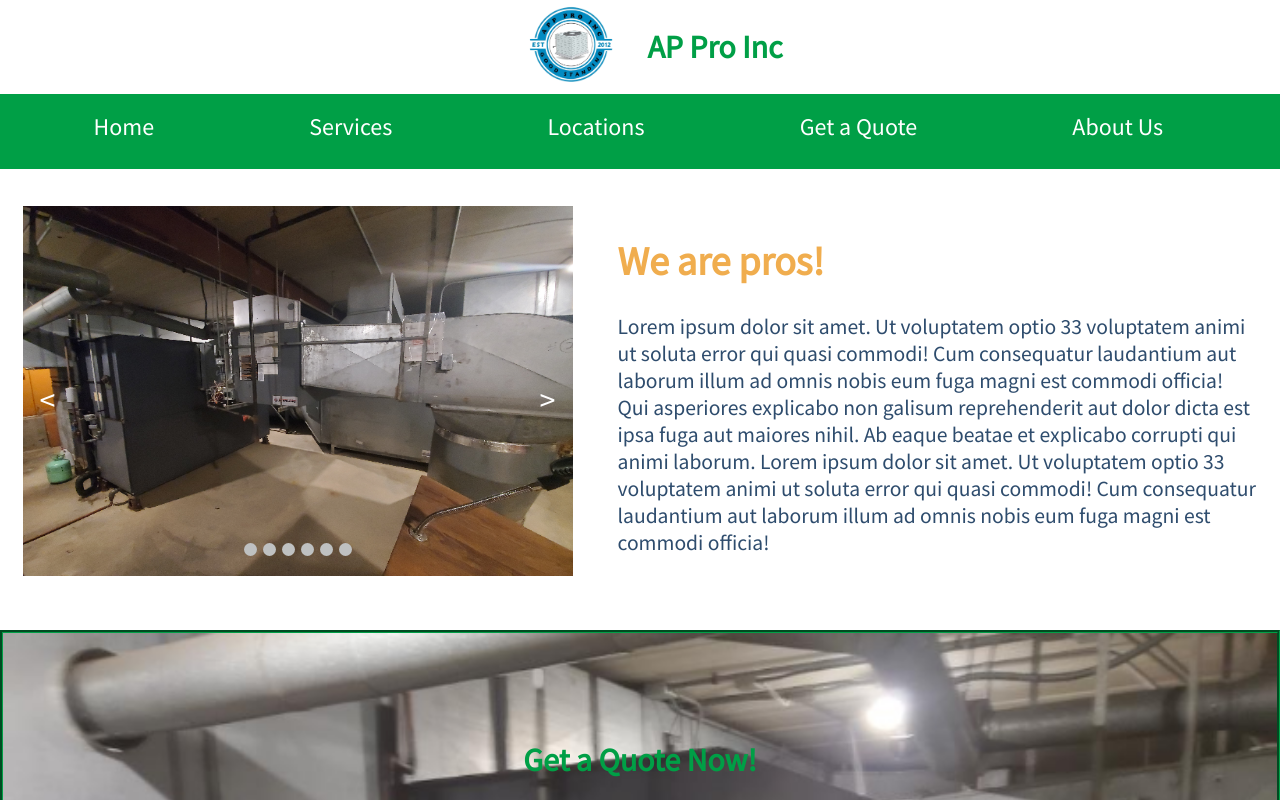
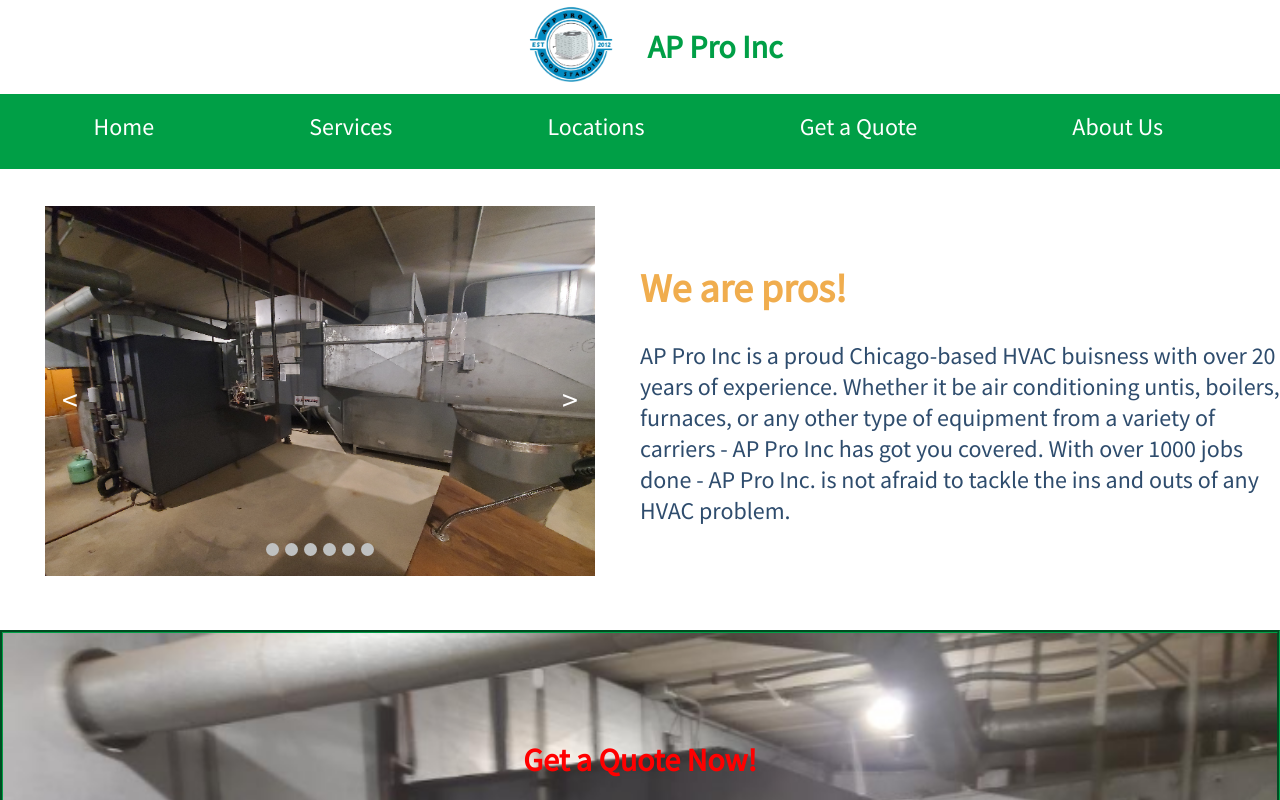
Before and after one commit to cod-cs-club/AC-Website, a Next.js app: page / in a window 1280 px wide. Shown: the top 800 px of the page. Built offline with nearby package versions, Linux system fonts and the light colour scheme.

Commit message:
text changes

```diff
--- a/components/NavBar.jsx
+++ b/components/NavBar.jsx
@@ -16,7 +16,7 @@
                 <Image id="logo" src="/Company Images/CompanyLogo.png" width="150" height="90" alt="AP Pro Inc. Logo" />
             </Link>
             <Link href="/">
-            <h1 style={{color:"#009f46"}} id="navBarHeader">AP Pro Inc</h1>
+                <h1 style={{color:"#009f46"}} id="navBarHeader">AP Pro Inc</h1>
             </Link>
         </div>
         <nav ref={navRef}>
--- a/components/ServicePane.jsx
+++ b/components/ServicePane.jsx
@@ -1,9 +1,9 @@
 import Image from 'next/image';
 
-const ServicePane = ({paneImage, Header, bodyText}) => (
+const ServicePane = ({paneImage, Header, bodyText, Imagealt}) => (
     <div id="serviceImagePane">
         <div id="serviceImage">
-            <Image src={paneImage} width="450" height="400"/>
+            <Image src={paneImage} alt={Imagealt} width="450" height="400"/>
         </div>
     <h4>{Header}</h4>
     <span>{bodyText}</span>
--- a/src/pages/Quote.jsx
+++ b/src/pages/Quote.jsx
@@ -59,10 +59,6 @@
             <textarea type="text" id="message" name="message" value={values.message} placeholder="Additional Details" onChange={handleChange} required/>
           </div>
           <div>
-          <label htmlFor="image-attach">Attach an Image:</label>
-            <input type="file" accept="image/*" name="image-attach"></input>
-          </div>
-          <div>
             <input type="submit" className="submit" onClick={onSubmit} disabled={!values.name || !values.subject || !values.email || !values.message} />
           </div>
         </fieldset>
--- a/src/pages/aboutUs.jsx
+++ b/src/pages/aboutUs.jsx
@@ -1,9 +1,6 @@
 export default function AboutUsPage(){
     return (
         <>
-        <div id="aboutUs-banner">
-            <h1>About AP Pro Inc</h1>
-        </div>
          <div className="FlexContainer">
             <div id="aboutUsTextDiv">
                 <div>
--- a/src/pages/index.jsx
+++ b/src/pages/index.jsx
@@ -23,12 +23,10 @@
           <div className="paragraphContainer">
               <h1>We are pros!</h1>
               <p className="paragraph">
-                Lorem ipsum dolor sit amet. Ut voluptatem optio 33 voluptatem animi ut soluta error qui quasi commodi!
-                Cum consequatur laudantium aut laborum illum ad omnis nobis eum fuga magni est commodi officia!
-                Qui asperiores explicabo non galisum reprehenderit aut dolor dicta est ipsa fuga aut maiores nihil.
-                Ab eaque beatae et explicabo corrupti qui animi laborum.
-                Lorem ipsum dolor sit amet. Ut voluptatem optio 33 voluptatem animi ut soluta error qui quasi commodi!
-                Cum consequatur laudantium aut laborum illum ad omnis nobis eum fuga magni est commodi officia!
+              AP Pro Inc is a proud Chicago-based HVAC buisness with over 20 years of experience.
+              Whether it be air conditioning untis, boilers, furnaces, or any other type of equipment
+              from a variety of carriers - AP Pro Inc has got you covered. With over 1000 jobs done -
+              AP Pro Inc. is not afraid to tackle the ins and outs of any HVAC problem.
               </p>
           </div>
         </div>
--- a/src/styles/homepageStyles.scss
+++ b/src/styles/homepageStyles.scss
@@ -90,7 +90,7 @@
             #internalContactBox{
                 a{display: inline;}
 
-                h1{color: mainColor.$primary !important;}
+                h1{color: mainColor.$primary;}
 
                 #quoteButton{
                     margin-left: auto;
--- a/src/styles/quoteStyles.scss
+++ b/src/styles/quoteStyles.scss
@@ -4,12 +4,12 @@
 #quote-banner {
     max-width: 100%;
     min-height: 150px;
-    background-color: #009f46;
+    background-color: mainColor.$primary;
     text-align: center;
     padding: 45px;
 
     h1 {
-        color: #F0AD4E;
+        color: mainColor.$secondary;
         font-size: 2.5rem;
         margin: 0;
     }
@@ -89,7 +89,7 @@
     }
 
     //responsive form
-    @media screen and (max-width: 600px) {
+    @media screen and (max-width: 720px) {
         form {
           width: 90%;
         }
--- a/src/styles/root.scss
+++ b/src/styles/root.scss
@@ -47,8 +47,6 @@
     justify-content: center;
     align-items: center;
 
-
-
     //x nav toggle button
     .nav-btn {
         padding: 5px;
@@ -78,14 +76,13 @@
 
     .paragraphContainer{
         width: 50%;
-        margin: 0 auto;
         color: mainColor.$secondary;
 
         h1 {
             font-size: 250%;
         }
         .paragraph{
-            font-size: 135%;
+            font-size: 150%;
             color: mainColor.$paragraph;
         }
     }
```
Also changed, not shown: components/ServicesGrid.jsx (+6 -6 lines), src/pages/location.jsx (+2 -9 lines).
